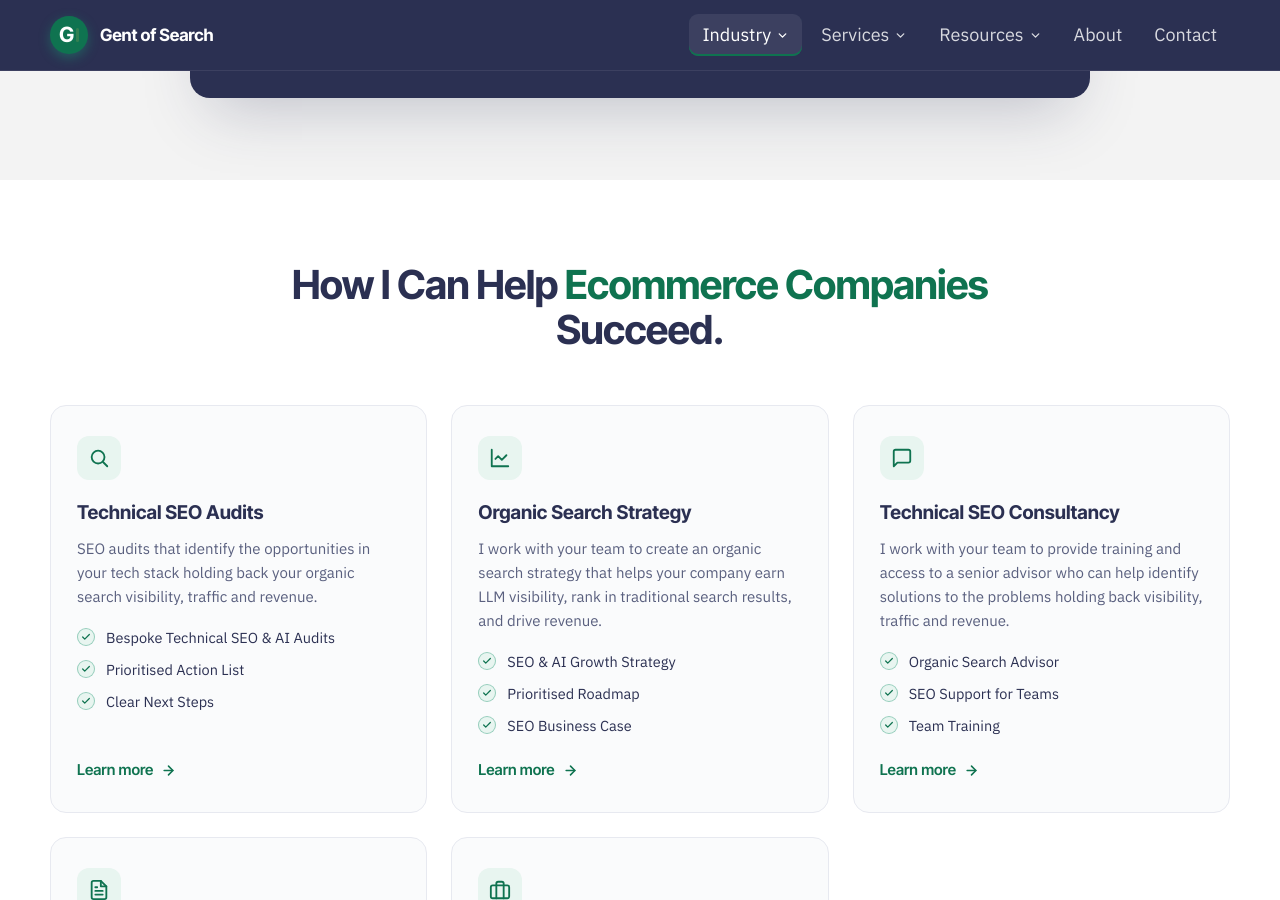
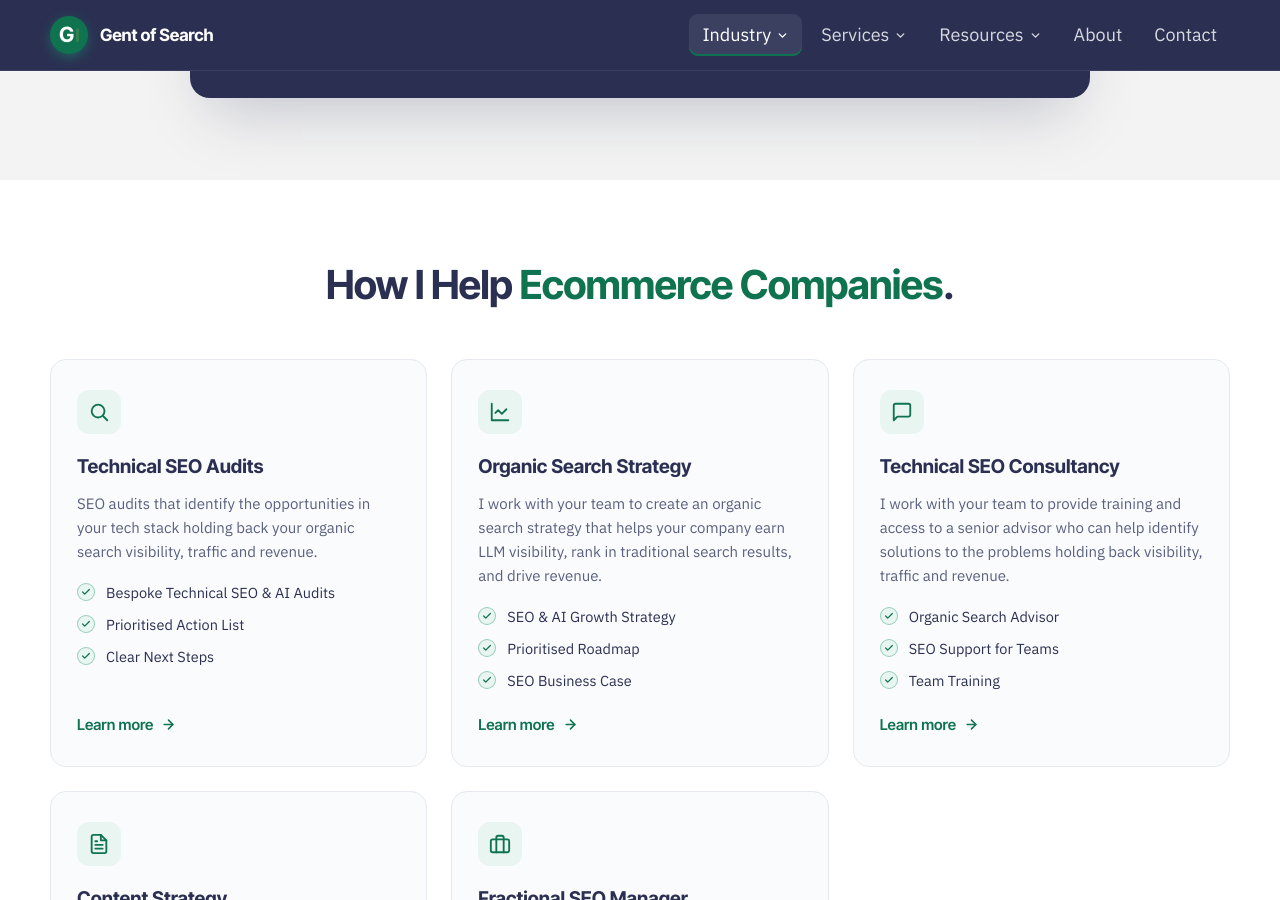
Before and after one commit to Gent-of-Search/gentofsearch.com, a Jekyll site: the page built from industry/ecommerce.html, in a window 1280 px wide and 900 px high, scrolled down 3259 px. Built offline with Jekyll 4.4.1, drawn with Linux system fonts in a browser that asks for light colours.

Commit message:
Ecommerce: shorten services heading to 'How I Help Ecommerce Companies.'

```diff
--- a/industry/ecommerce.html
+++ b/industry/ecommerce.html
@@ -100,7 +100,7 @@ industry: ecommerce
   <section style="padding:82px 0; background:#FFFFFF;">
     <div style="width:min(1180px,100% - 48px); margin:0 auto;">
       <div style="max-width:720px; margin:0 auto 52px; text-align:center;">
-        <h2 style="font-family:'Inter Tight',sans-serif; font-weight:700; font-size:clamp(28px,3.2vw,40px); line-height:1.14; letter-spacing:-0.02em; color:#2B3052; margin:0 0 16px;">How I Can Help <span style="color:#0F7350;">Ecommerce Companies</span> Succeed.</h2>
+        <h2 style="font-family:'Inter Tight',sans-serif; font-weight:700; font-size:clamp(28px,3.2vw,40px); line-height:1.14; letter-spacing:-0.02em; color:#2B3052; margin:0 0 16px;">How I Help <span style="color:#0F7350;">Ecommerce Companies</span>.</h2>
       </div>
       <div class="gos-g3" style="display:grid; grid-template-columns:repeat(3,1fr); gap:24px;">
 
```
